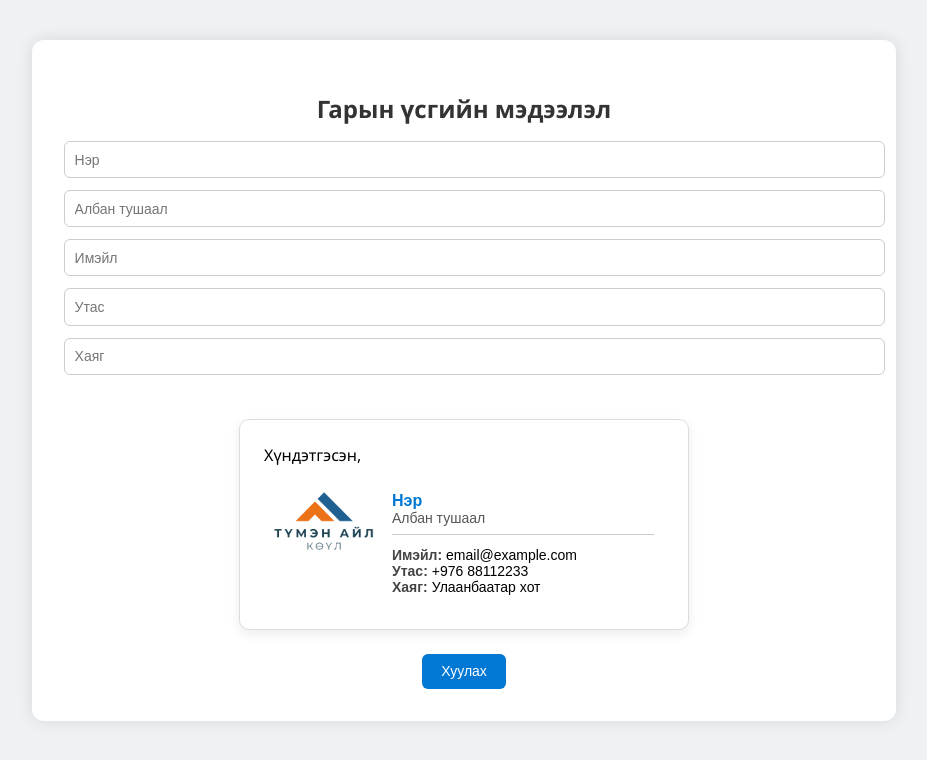
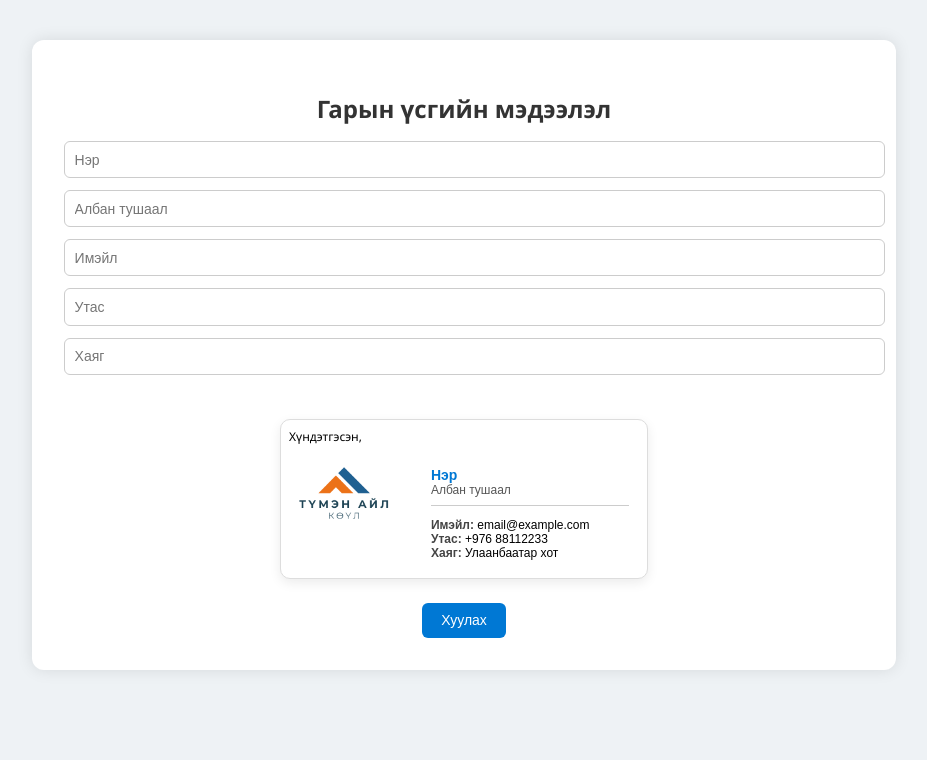
Before and after one commit to Buyanjargal-tac/buyanjargal-tac.github.io, a plain HTML site: page index.html in a window 1280 px wide. Shown: the whole page, without its empty margins (176-1103 px from the left). Drawn offline with nearby package versions, Linux system fonts and the light colour scheme.

Commit message:
Update index.html

```diff
--- a/index.html
+++ b/index.html
@@ -60,11 +60,11 @@
 
     .signature-box {
       background: #fff;
-      padding: 1.5rem;
+      padding: 0.5rem;
       border-radius: 10px;
       border: 1px solid #ddd;
       box-shadow: 0 4px 12px rgba(0, 0, 0, 0.08);
-      width: 400px;
+      width: 350px;
       margin: auto;
     }
 
@@ -106,14 +106,14 @@
 
     <div class="preview-wrapper">
       <div id="signature" class="signature-box" style="background-color: #ffffff">
-        <div style="margin-bottom: 1em; font-size: 16px;">Хүндэтгэсэн,</div>
+        <div style="margin-bottom: 1em; font-size: 12px;">Хүндэтгэсэн,</div>
         <table>
           <tr>
-            <td style="width: 90px;">
-              <img id="logo" src="logo.png" alt="Лого" width="100" />
+            <td style="width: 90x;">
+              <img id="logo" src="logo.png" alt="Лого" width="90" />
             </td>
-            <td>
-              <div id="out_name" style="font-weight: bold; font-size: 16px; color: #0078d4;">Нэр</div>
+            <td style="font-size: 12px;">
+              <div id="out_name" style="font-weight: bold; font-size: 14px; color: #0078d4;">Нэр</div>
               <div id="out_title" style="color: #555;">Албан тушаал</div>
               <hr style="border: none; border-top: 1px solid #ccc; margin: 8px 0 12px 0;" />
               <div><span class="label">Имэйл:</span> <span id="out_email">email@example.com</span></div>
```
